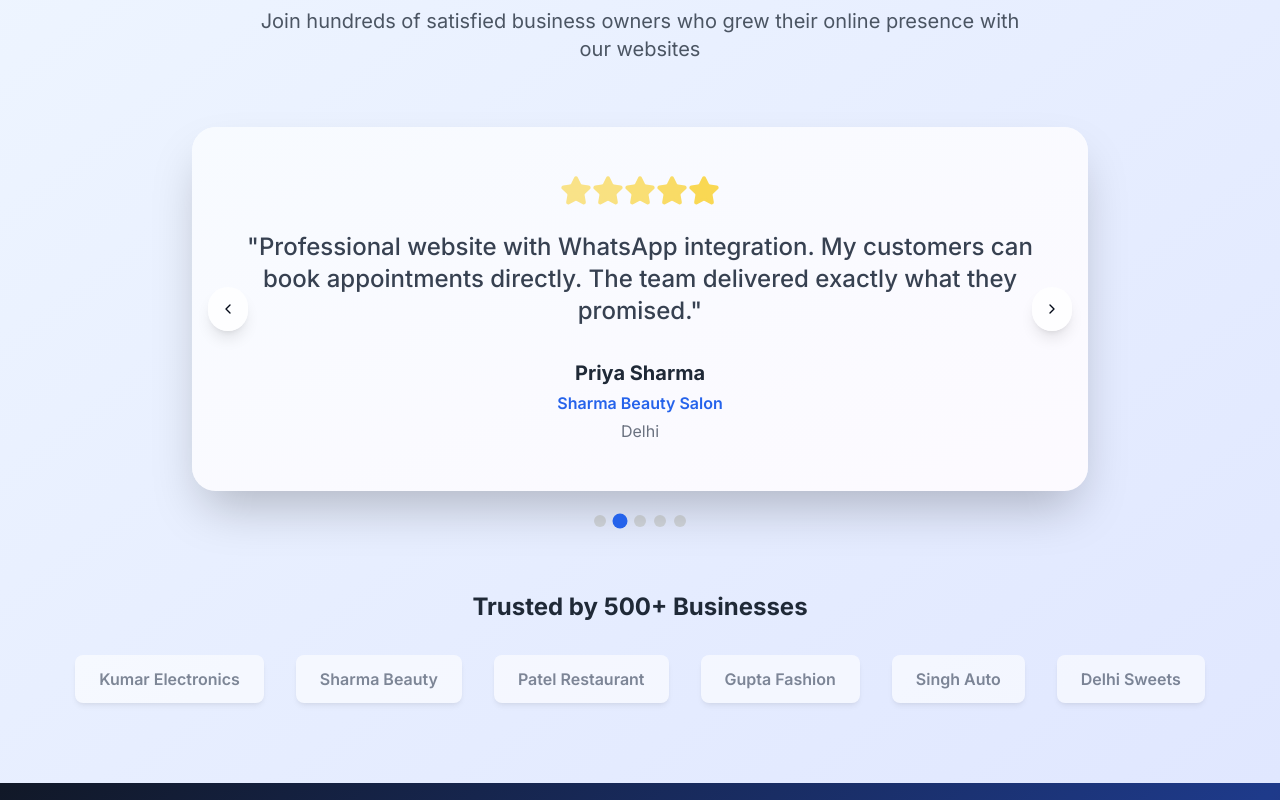
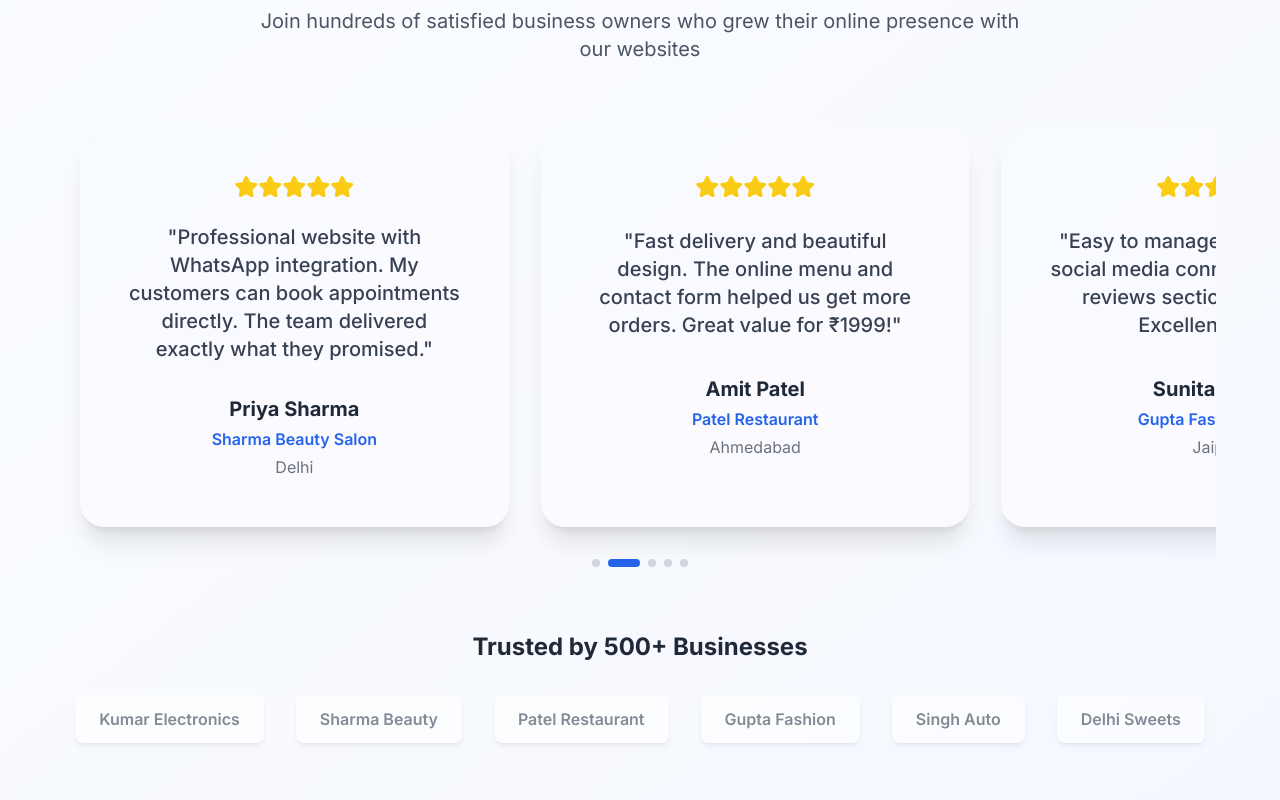
Before and after one commit to SahilKhanDhsgsu/instant-landing-wave, a React (Vite) app: page / in a window 1280 px wide. Shown: the part 5300-6100 px from the top of the page. Built offline with nearby package versions, Linux system fonts and the light colour scheme.

Commit message:
Refactor: Implement auto-sliding testimonials
Replaced the text-changing testimonials with a linear, auto-sliding carousel for a more engaging "Say About Us" section.

```diff
--- a/src/components/Testimonials.tsx
+++ b/src/components/Testimonials.tsx
@@ -1,7 +1,6 @@
 
 import { useState, useEffect } from 'react';
-import { Star, ChevronLeft, ChevronRight } from 'lucide-react';
-import { Button } from '@/components/ui/button';
+import { Star } from 'lucide-react';
 
 const Testimonials = () => {
   const [currentIndex, setCurrentIndex] = useState(0);
@@ -49,23 +48,22 @@ const Testimonials = () => {
     "Gupta Fashion", "Singh Auto", "Delhi Sweets"
   ];
 
+  // Duplicate testimonials for infinite scroll effect
+  const infiniteTestimonials = [...testimonials, ...testimonials];
+
   useEffect(() => {
     const interval = setInterval(() => {
-      setCurrentIndex((prev) => (prev + 1) % testimonials.length);
+      setCurrentIndex((prev) => {
+        const nextIndex = prev + 1;
+        // Reset to 0 when we've shown all original testimonials
+        return nextIndex >= testimonials.length ? 0 : nextIndex;
+      });
     }, 4000);
     return () => clearInterval(interval);
   }, [testimonials.length]);
 
-  const nextTestimonial = () => {
-    setCurrentIndex((prev) => (prev + 1) % testimonials.length);
-  };
-
-  const prevTestimonial = () => {
-    setCurrentIndex((prev) => (prev - 1 + testimonials.length) % testimonials.length);
-  };
-
   return (
-    <section className="py-20 bg-gradient-to-br from-blue-50 to-indigo-100">
+    <section className="py-20 bg-gradient-to-br from-blue-50/30 to-indigo-100/30">
       <div className="container mx-auto px-4">
         <div className="text-center mb-16">
           <h2 className="text-4xl lg:text-5xl font-bold text-gray-800 mb-6">
@@ -79,68 +77,65 @@ const Testimonials = () => {
           </p>
         </div>
 
-        {/* Testimonials Carousel */}
-        <div className="max-w-4xl mx-auto mb-16 relative">
-          <div className="bg-white rounded-3xl shadow-2xl p-8 lg:p-12 relative overflow-hidden">
+        {/* Linear Sliding Testimonials */}
+        <div className="max-w-6xl mx-auto mb-16 overflow-hidden">
+          <div
+            className="flex transition-transform duration-1000 ease-in-out"
+            style={{
+              transform: `translateX(-${currentIndex * (100 / testimonials.length)}%)`,
+              width: `${infiniteTestimonials.length * (100 / testimonials.length)}%`
+            }}
+          >
+            {infiniteTestimonials.map((testimonial, index) => (
+              <div
+                key={`${testimonial.name}-${index}`}
+                className="flex-shrink-0 px-4"
+                style={{ width: `${100 / testimonials.length}%` }}
+              >
+                <div className="bg-white rounded-3xl shadow-xl p-8 lg:p-12 relative overflow-hidden h-full">
                   <div className="absolute inset-0 bg-gradient-to-br from-blue-50/50 to-purple-50/50" />
 
                   <div className="relative z-10">
                     {/* Stars */}
                     <div className="flex justify-center mb-6">
-                {[...Array(testimonials[currentIndex].rating)].map((_, i) => (
-                  <Star key={i} className="w-8 h-8 text-yellow-400 fill-current animate-pulse" style={{animationDelay: `${i * 0.1}s`}} />
+                      {[...Array(testimonial.rating)].map((_, i) => (
+                        <Star key={i} className="w-6 h-6 text-yellow-400 fill-current" />
                       ))}
                     </div>
 
                     {/* Testimonial Text */}
-              <blockquote className="text-xl lg:text-2xl text-gray-700 text-center mb-8 leading-relaxed font-medium">
-                "{testimonials[currentIndex].text}"
+                    <blockquote className="text-lg lg:text-xl text-gray-700 text-center mb-8 leading-relaxed font-medium min-h-[120px] flex items-center justify-center">
+                      "{testimonial.text}"
                     </blockquote>
 
                     {/* Client Info */}
                     <div className="text-center">
                       <h4 className="text-xl font-bold text-gray-800 mb-1">
-                  {testimonials[currentIndex].name}
+                        {testimonial.name}
                       </h4>
                       <p className="text-blue-600 font-semibold mb-1">
-                  {testimonials[currentIndex].business}
+                        {testimonial.business}
                       </p>
                       <p className="text-gray-500">
-                  {testimonials[currentIndex].location}
+                        {testimonial.location}
                       </p>
                     </div>
                   </div>
-
-            {/* Navigation */}
-            <Button
-              variant="ghost"
-              size="lg"
-              className="absolute left-4 top-1/2 transform -translate-y-1/2 bg-white/80 hover:bg-white shadow-lg rounded-full p-3"
-              onClick={prevTestimonial}
-            >
-              <ChevronLeft className="w-6 h-6" />
-            </Button>
-            <Button
-              variant="ghost"
-              size="lg"
-              className="absolute right-4 top-1/2 transform -translate-y-1/2 bg-white/80 hover:bg-white shadow-lg rounded-full p-3"
-              onClick={nextTestimonial}
-            >
-              <ChevronRight className="w-6 h-6" />
-            </Button>
+                </div>
+              </div>
+            ))}
           </div>
 
-          {/* Indicators */}
-          <div className="flex justify-center mt-6 space-x-2">
+          {/* Progress Indicators */}
+          <div className="flex justify-center mt-8 space-x-2">
             {testimonials.map((_, index) => (
-              <button
+              <div
                 key={index}
-                className={`w-3 h-3 rounded-full transition-all duration-300 ${
+                className={`h-2 rounded-full transition-all duration-500 ${
                   index === currentIndex
-                    ? 'bg-blue-600 scale-125'
-                    : 'bg-gray-300 hover:bg-gray-400'
+                    ? 'bg-blue-600 w-8'
+                    : 'bg-gray-300 w-2 hover:bg-gray-400'
                 }`}
-                onClick={() => setCurrentIndex(index)}
               />
             ))}
           </div>
@@ -153,7 +148,7 @@ const Testimonials = () => {
             {clientLogos.map((logo, index) => (
               <div
                 key={logo}
-                className="bg-white rounded-lg px-6 py-3 shadow-md font-semibold text-gray-700 hover:shadow-lg transition-shadow duration-300 hover:scale-105 transform"
+                className="bg-white rounded-lg px-6 py-3 shadow-md font-semibold text-gray-700 hover:shadow-lg transition-all duration-300 hover:scale-105 transform"
                 style={{animationDelay: `${index * 0.1}s`}}
               >
                 {logo}
```
Lines whose indentation alone changed are shown as unchanged.
